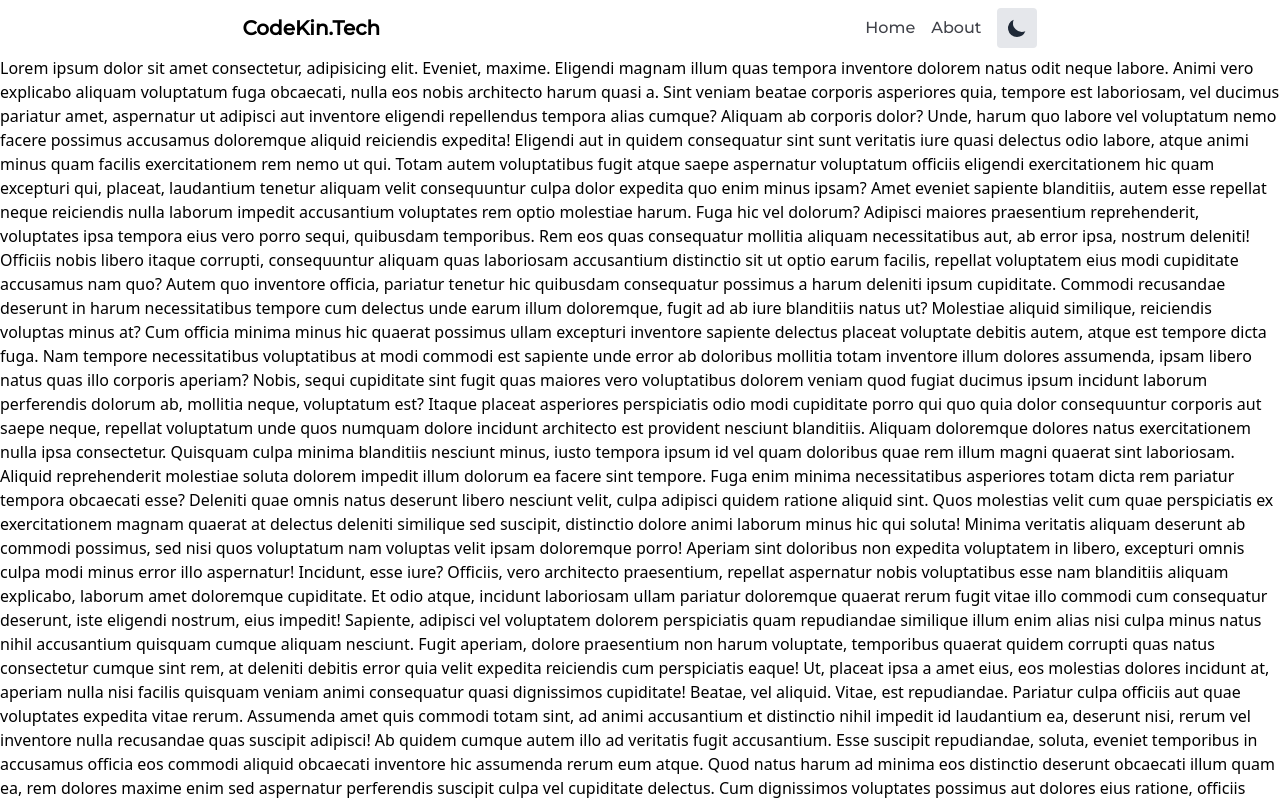
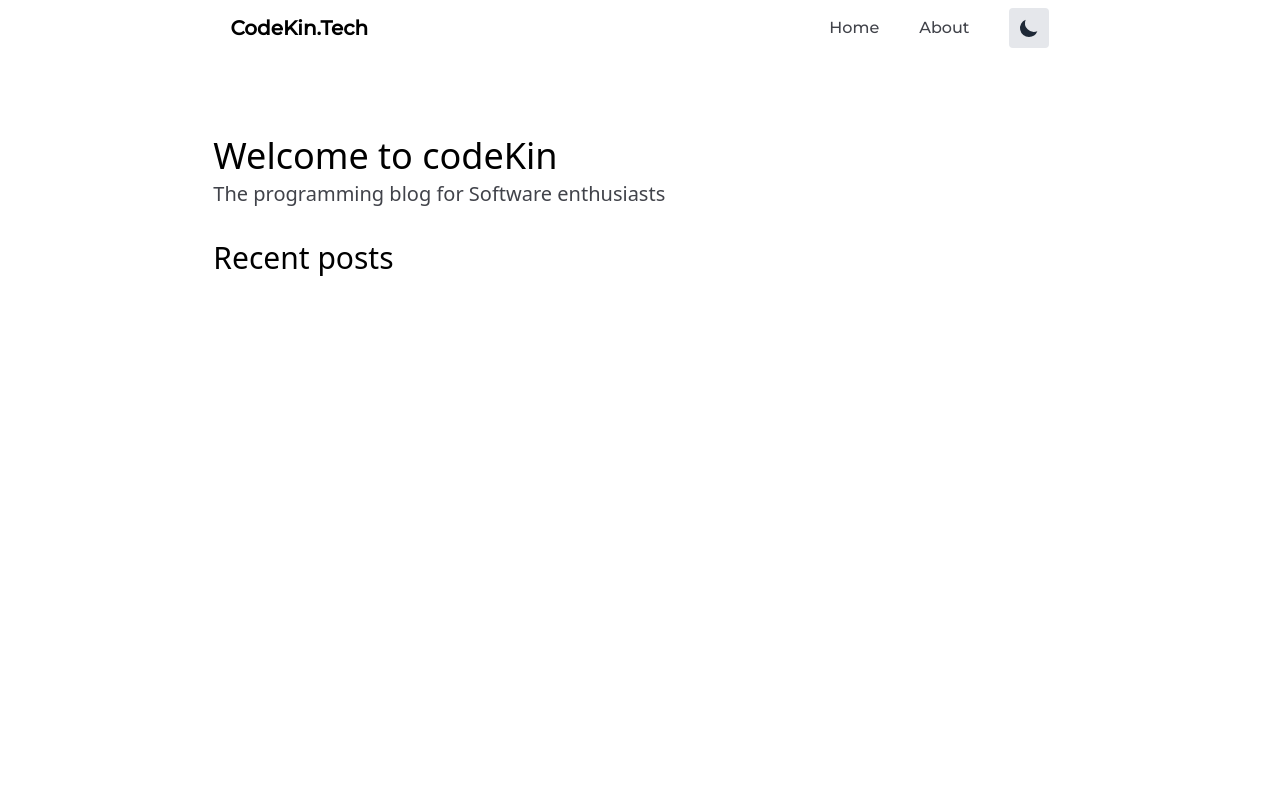
Before and after one commit to veritem/codekin.tech, a Next.js app: page / in a window 1280 px wide. Shown: the top 800 px of the page. Built offline with nearby package versions, Linux system fonts and the light colour scheme; a web font is replaced by a local one.

Commit message:
Fixed layout center elements

```diff
--- a/components/Nav.tsx
+++ b/components/Nav.tsx
@@ -18,7 +18,7 @@ export default function Nav(): React.ReactElement {
                     </a>
                 </Link>
             </div>
-            <div className=" flex justify-between gap-4 items-center">
+            <div className=" flex justify-between gap-10 items-center">
                 <Link href="/">
                     <a className=" font-display dark:text-white text-primary">Home</a>
                 </Link>
--- a/layouts/index.tsx
+++ b/layouts/index.tsx
@@ -2,9 +2,13 @@ import Nav from '@/components/Nav'
 
 const IndexLayout: React.FC = ({ children }): React.ReactElement => {
     return (
-        <section className="bg-white dark:bg-primary-dark">
+        <section className="bg-white dark:bg-primary-dark h-screen w-screen">
             <Nav />
-            <main>{children}</main>
+            <div className=" w-2/3 m-auto">
+                <main className=" flex justify-center content-start mt-20 flex-col">
+                    {children}
+                </main>
+            </div>
         </section>
     )
 }
--- a/pages/index.tsx
+++ b/pages/index.tsx
@@ -9,108 +9,15 @@ export default function Home(): React.ReactElement {
                 <title>codeKin</title>
             </Head>
             <Container>
-                <p>
-                    Lorem ipsum dolor sit amet consectetur, adipisicing elit. Eveniet, maxime.
-                    Eligendi magnam illum quas tempora inventore dolorem natus odit neque labore.
-                    Animi vero explicabo aliquam voluptatum fuga obcaecati, nulla eos nobis
-                    architecto harum quasi a. Sint veniam beatae corporis asperiores quia, tempore
-                    est laboriosam, vel ducimus pariatur amet, aspernatur ut adipisci aut inventore
-                    eligendi repellendus tempora alias cumque? Aliquam ab corporis dolor? Unde,
-                    harum quo labore vel voluptatum nemo facere possimus accusamus doloremque
-                    aliquid reiciendis expedita! Eligendi aut in quidem consequatur sint sunt
-                    veritatis iure quasi delectus odio labore, atque animi minus quam facilis
-                    exercitationem rem nemo ut qui. Totam autem voluptatibus fugit atque saepe
-                    aspernatur voluptatum officiis eligendi exercitationem hic quam excepturi qui,
-                    placeat, laudantium tenetur aliquam velit consequuntur culpa dolor expedita quo
-                    enim minus ipsam? Amet eveniet sapiente blanditiis, autem esse repellat neque
-                    reiciendis nulla laborum impedit accusantium voluptates rem optio molestiae
-                    harum. Fuga hic vel dolorum? Adipisci maiores praesentium reprehenderit,
-                    voluptates ipsa tempora eius vero porro sequi, quibusdam temporibus. Rem eos
-                    quas consequatur mollitia aliquam necessitatibus aut, ab error ipsa, nostrum
-                    deleniti! Officiis nobis libero itaque corrupti, consequuntur aliquam quas
-                    laboriosam accusantium distinctio sit ut optio earum facilis, repellat
-                    voluptatem eius modi cupiditate accusamus nam quo? Autem quo inventore officia,
-                    pariatur tenetur hic quibusdam consequatur possimus a harum deleniti ipsum
-                    cupiditate. Commodi recusandae deserunt in harum necessitatibus tempore cum
-                    delectus unde earum illum doloremque, fugit ad ab iure blanditiis natus ut?
-                    Molestiae aliquid similique, reiciendis voluptas minus at? Cum officia minima
-                    minus hic quaerat possimus ullam excepturi inventore sapiente delectus placeat
-                    voluptate debitis autem, atque est tempore dicta fuga. Nam tempore
-                    necessitatibus voluptatibus at modi commodi est sapiente unde error ab doloribus
-                    mollitia totam inventore illum dolores assumenda, ipsam libero natus quas illo
-                    corporis aperiam? Nobis, sequi cupiditate sint fugit quas maiores vero
-                    voluptatibus dolorem veniam quod fugiat ducimus ipsum incidunt laborum
-                    perferendis dolorum ab, mollitia neque, voluptatum est? Itaque placeat
-                    asperiores perspiciatis odio modi cupiditate porro qui quo quia dolor
-                    consequuntur corporis aut saepe neque, repellat voluptatum unde quos numquam
-                    dolore incidunt architecto est provident nesciunt blanditiis. Aliquam doloremque
-                    dolores natus exercitationem nulla ipsa consectetur. Quisquam culpa minima
-                    blanditiis nesciunt minus, iusto tempora ipsum id vel quam doloribus quae rem
-                    illum magni quaerat sint laboriosam. Aliquid reprehenderit molestiae soluta
-                    dolorem impedit illum dolorum ea facere sint tempore. Fuga enim minima
-                    necessitatibus asperiores totam dicta rem pariatur tempora obcaecati esse?
-                    Deleniti quae omnis natus deserunt libero nesciunt velit, culpa adipisci quidem
-                    ratione aliquid sint. Quos molestias velit cum quae perspiciatis ex
-                    exercitationem magnam quaerat at delectus deleniti similique sed suscipit,
-                    distinctio dolore animi laborum minus hic qui soluta! Minima veritatis aliquam
-                    deserunt ab commodi possimus, sed nisi quos voluptatum nam voluptas velit ipsam
-                    doloremque porro! Aperiam sint doloribus non expedita voluptatem in libero,
-                    excepturi omnis culpa modi minus error illo aspernatur! Incidunt, esse iure?
-                    Officiis, vero architecto praesentium, repellat aspernatur nobis voluptatibus
-                    esse nam blanditiis aliquam explicabo, laborum amet doloremque cupiditate. Et
-                    odio atque, incidunt laboriosam ullam pariatur doloremque quaerat rerum fugit
-                    vitae illo commodi cum consequatur deserunt, iste eligendi nostrum, eius
-                    impedit! Sapiente, adipisci vel voluptatem dolorem perspiciatis quam repudiandae
-                    similique illum enim alias nisi culpa minus natus nihil accusantium quisquam
-                    cumque aliquam nesciunt. Fugit aperiam, dolore praesentium non harum voluptate,
-                    temporibus quaerat quidem corrupti quas natus consectetur cumque sint rem, at
-                    deleniti debitis error quia velit expedita reiciendis cum perspiciatis eaque!
-                    Ut, placeat ipsa a amet eius, eos molestias dolores incidunt at, aperiam nulla
-                    nisi facilis quisquam veniam animi consequatur quasi dignissimos cupiditate!
-                    Beatae, vel aliquid. Vitae, est repudiandae. Pariatur culpa officiis aut quae
-                    voluptates expedita vitae rerum. Assumenda amet quis commodi totam sint, ad
-                    animi accusantium et distinctio nihil impedit id laudantium ea, deserunt nisi,
-                    rerum vel inventore nulla recusandae quas suscipit adipisci! Ab quidem cumque
-                    autem illo ad veritatis fugit accusantium. Esse suscipit repudiandae, soluta,
-                    eveniet temporibus in accusamus officia eos commodi aliquid obcaecati inventore
-                    hic assumenda rerum eum atque. Quod natus harum ad minima eos distinctio
-                    deserunt obcaecati illum quam ea, rem dolores maxime enim sed aspernatur
-                    perferendis suscipit culpa vel cupiditate delectus. Cum dignissimos voluptates
-                    possimus aut dolores eius ratione, officiis similique laudantium inventore quas
-                    nostrum, corporis voluptas aliquam consequatur obcaecati dolore cupiditate vitae
-                    aliquid error! Magni ad excepturi dolorem, officia consectetur iusto cum
-                    corrupti eos laborum! Magni suscipit magnam sunt ad asperiores cupiditate illo
-                    recusandae non temporibus nostrum molestiae fugiat a corrupti consectetur, alias
-                    accusamus odit eaque atque! Cum quam necessitatibus nesciunt adipisci
-                    dignissimos et ea doloribus deserunt ipsa unde, natus ex totam! Architecto,
-                    praesentium, adipisci laborum soluta odio vitae repudiandae dolorum sunt
-                    quibusdam porro illum. Eos ipsum rem quam magni voluptatum quia nobis nisi autem
-                    aut? Dignissimos corrupti possimus nisi doloribus sed! Qui aliquam
-                    necessitatibus quos, ipsa distinctio, dolor, cum esse ullam incidunt iste maxime
-                    quam? Quisquam, eaque aliquam architecto at iusto doloremque laboriosam.
-                    Asperiores ut molestias deserunt neque doloribus cupiditate labore suscipit
-                    maxime quibusdam aliquam quo harum vero quae dolore reprehenderit eveniet
-                    corporis voluptate, repudiandae at maiores expedita totam velit consectetur
-                    veritatis? Dolores repellat voluptates voluptate veniam officiis, repudiandae
-                    non. Voluptatibus quam, corporis quibusdam tenetur odit deserunt sit itaque? Hic
-                    ipsum porro aperiam amet repudiandae laudantium sequi rem sint, nesciunt
-                    consectetur ipsa beatae consequatur soluta. Esse a cum blanditiis inventore
-                    dignissimos quis, possimus at ullam tempora? Eligendi libero voluptatibus
-                    placeat neque ea iusto temporibus vel at voluptate dignissimos reiciendis
-                    voluptatem modi, porro pariatur aut molestiae ipsam voluptates, voluptatum
-                    aliquam obcaecati asperiores inventore cum! In saepe quod provident sit
-                    deserunt. Dolores laudantium qui dicta culpa obcaecati maiores neque perferendis
-                    recusandae quis, nulla, iusto eaque corporis? Nesciunt reiciendis ratione, vitae
-                    quae voluptates quo similique iusto molestias consectetur earum possimus itaque
-                    cum soluta ad nihil laudantium laborum incidunt, commodi odio neque cumque,
-                    inventore illum est eaque! Quaerat, accusantium? Animi eligendi voluptates,
-                    voluptatum earum aliquam error, laborum tempore minus tempora provident
-                    reprehenderit voluptatibus unde obcaecati placeat quam molestiae laboriosam?
-                    Consequuntur eveniet repudiandae odit porro temporibus laboriosam dolor. Aperiam
-                    dolorum totam odio, libero necessitatibus repudiandae ullam itaque esse mollitia
-                    molestiae error labore fugit dolore fuga ex voluptate iusto sit architecto vero
-                    autem quis?
-                </p>
+                <div className="mb-8">
+                    <h2 className=" text-4xl dark:text-white pb-1">Welcome to codeKin</h2>
+                    <p className=" text-xl text-primary dark:text-white">
+                        The programming blog for Software enthusiasts
+                    </p>
+                </div>
+                <div>
+                    <h2 className="text-3xl dark:text-white">Recent posts</h2>
+                </div>
             </Container>
         </>
     )
```
